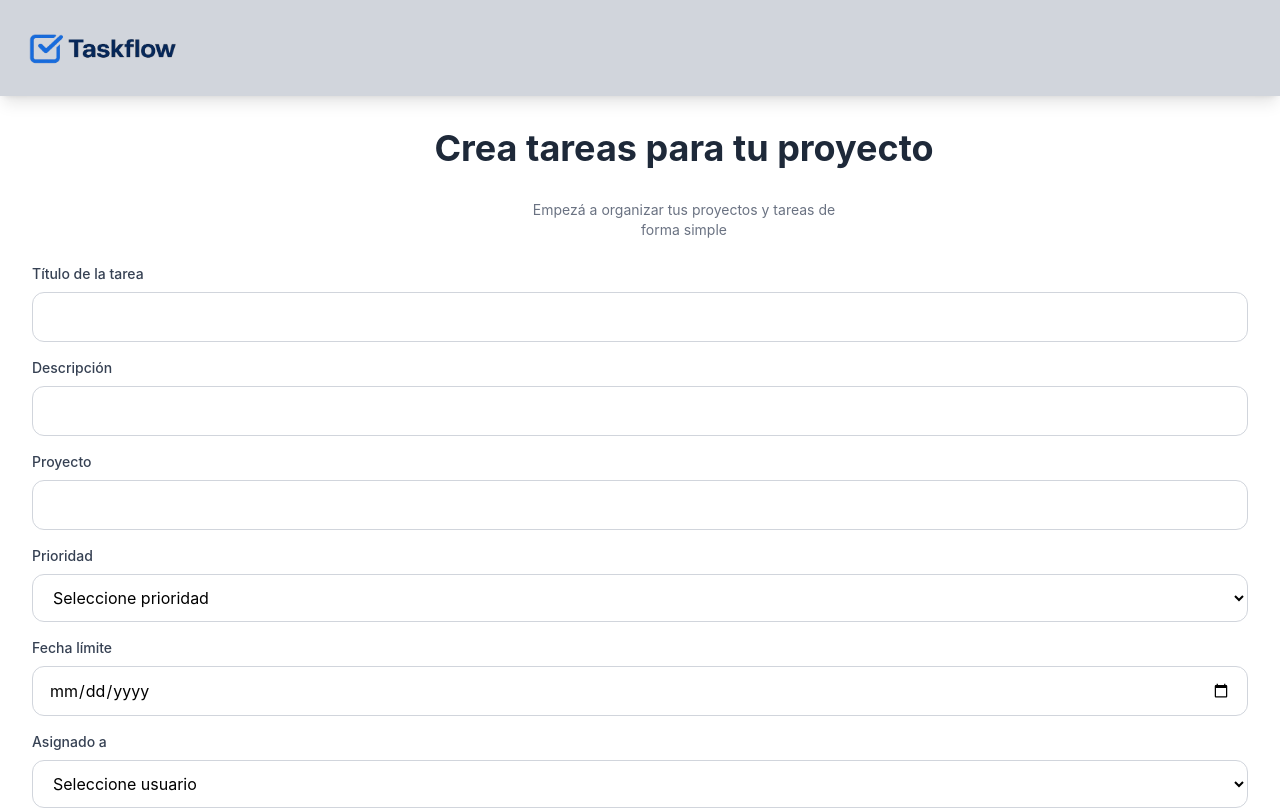
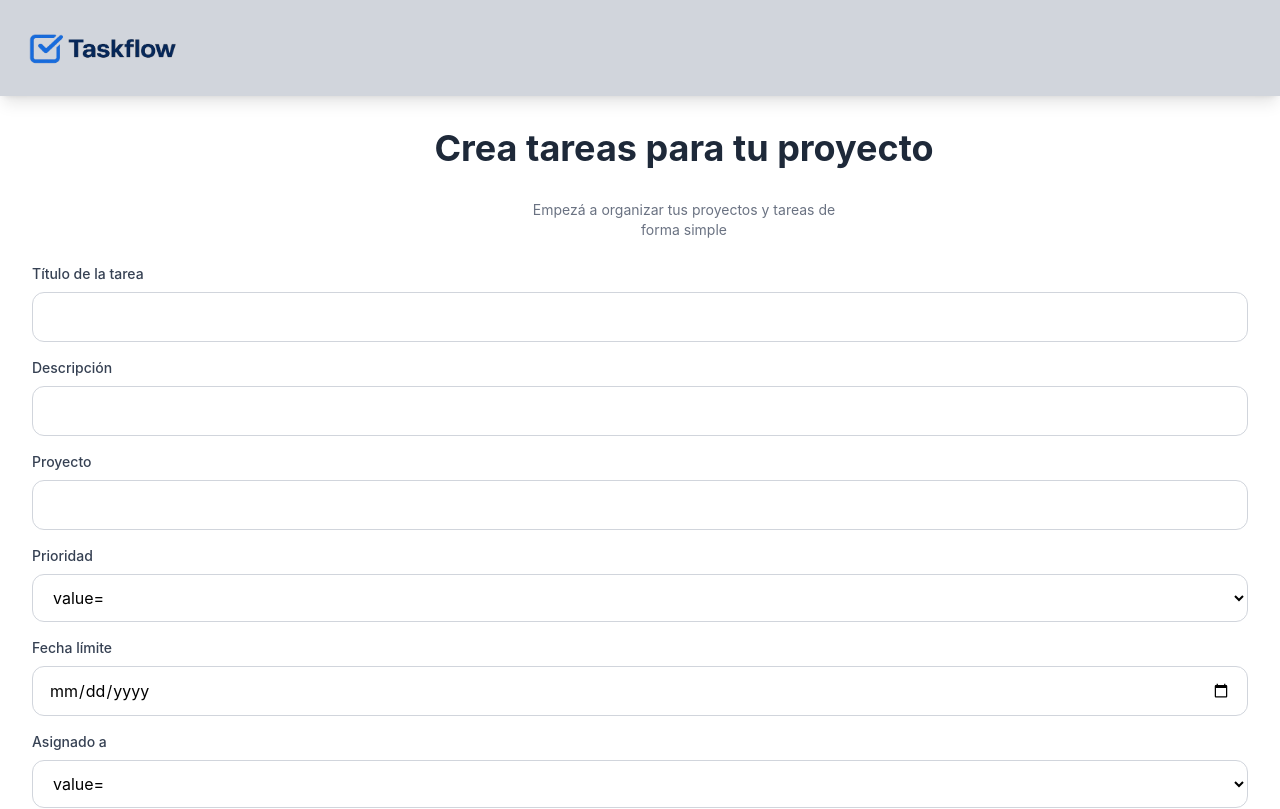
Before and after one commit to sopiombetti/Gestor_De_Proyectos, a Next.js app in the folder frontend/: page /tasks/create in a window 1280 px wide. Shown: the top 809 px of the page. Built offline with nearby package versions, Linux system fonts and the light colour scheme.

Commit message:
add select

```diff
--- a/frontend/components/Select.tsx
+++ b/frontend/components/Select.tsx
@@ -1,6 +1,13 @@
+type Option = {
+  value: string | number;
+  label: string;
+};
+
 type SelectProps = {
   title: string;
-  options: string[];
+  options: Option[];
+  value: string | number;
+  onChange: (value: string) => void;
 };
 
 export default function Select({
@@ -28,8 +35,9 @@ export default function Select({
         "
       >
         {options.map((option) => (
-          <option key={option}>
-            {option}
+          <option key={option.value}>
+            value={option.value}
+            {option.label}
           </option>
         ))}
       </select>
```
